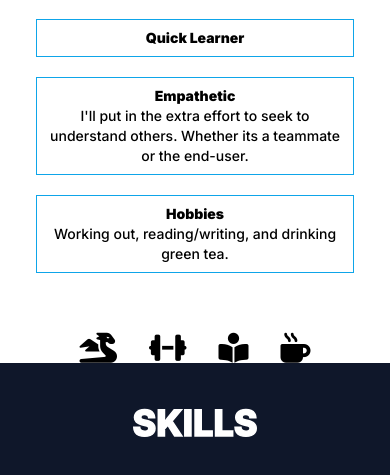
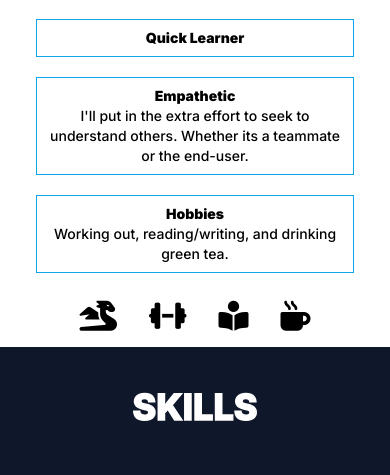
Before and after one commit to DragonSenses/nextjs-portfolio, a Next.js app: page / in a window 390 px wide. Shown: the part 1543-2018 px from the top of the page. Built offline with nearby package versions, Linux system fonts and the light colour scheme.

Commit message:
Responsive padding in About page

```diff
--- a/app/About.js
+++ b/app/About.js
@@ -25,7 +25,7 @@ export default function About() {
           <AboutCard heading='Hobbies'>Working out, reading/writing, and drinking green tea.</AboutCard>
         </div>
 
-        <div className='flex items-center text-3xl gap-8 pt-10 pb-0 sm:text-5xl sm:gap-16'>
+        <div className='flex items-center text-3xl gap-8 pt-2 sm:pt-10 pb-4 sm:pb-0 sm:text-5xl sm:gap-16'>
           <i className="fa-solid fa-dragon"></i>
           <i className="fa-solid fa-dumbbell"></i>
           <i className="fa-solid fa-book-open-reader"></i>
```
Also changed, not shown: 1 other file (tests, documents, lock files or other folders).
